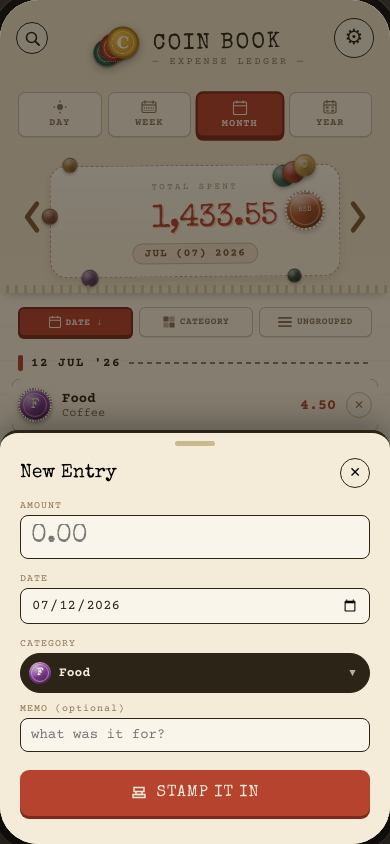
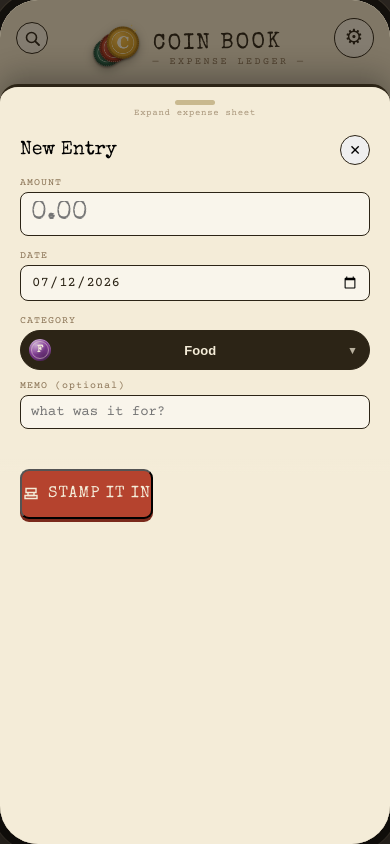
Before and after one commit to spleen1334/coinbook, a React (Vite) app: page / in a window 390 px wide. Both pictures are taken after a click on the element 195 px from the left and 787 px from the top of the page. Built offline with nearby package versions, Linux system fonts and the light colour scheme.

Commit message:
fix: keep expense sheet usable with mobile keyboards

```diff
--- a/src/App.css
+++ b/src/App.css
@@ -1702,6 +1702,9 @@ a:hover {
   font-size: 11px;
 }
 .cb-btn-outline {
+  appearance: none;
+  background: transparent;
+  font-family: inherit;
   text-align: center;
   padding: 11px 0;
   font-size: 13px;
@@ -1719,6 +1722,7 @@ a:hover {
   box-shadow: none;
 }
 .cb-btn-solid {
+  appearance: none;
   text-align: center;
   padding: 13px 0;
   font-family: 'Special Elite', monospace;
@@ -1863,14 +1867,38 @@ a:hover {
   position: absolute;
   left: 0;
   right: 0;
-  bottom: 0;
-  max-height: 82%;
+  bottom: var(--cb-visual-viewport-bottom, 0px);
+  height: min(82%, 680px);
+  max-height: min(calc(100% - 10px), var(--cb-visual-viewport-height, 100%));
   background: #f4ecd8;
   border-top: 3px solid #2c2416;
   border-radius: 18px 18px 0 0;
   z-index: 51;
   overflow-y: auto;
+  overscroll-behavior: contain;
+  -webkit-overflow-scrolling: touch;
   box-shadow: 0 -8px 30px rgba(0, 0, 0, 0.3);
+}
+.cb-sheet-expanded {
+  height: min(94%, 780px);
+}
+.cb-sheet-handle-btn {
+  display: flex;
+  flex-direction: column;
+  align-items: center;
+  justify-content: center;
+  gap: 3px;
+  width: 100%;
+  min-height: 30px;
+  padding: 8px 0 2px;
+  border: 0;
+  background: transparent;
+  color: #8a7355;
+  font:
+    9px 'Courier Prime',
+    monospace;
+  letter-spacing: 0.7px;
+  cursor: pointer;
 }
 .cb-sheet-handle {
   width: 40px;
@@ -1878,6 +1906,30 @@ a:hover {
   border-radius: 3px;
   background: #c9b98f;
 }
+.cb-sheet-handle-label {
+  opacity: 0;
+  transition: opacity 0.15s ease;
+}
+.cb-sheet-handle-btn:hover .cb-sheet-handle-label,
+.cb-sheet-handle-btn:focus-visible .cb-sheet-handle-label {
+  opacity: 1;
+}
+.cb-sheet-form {
+  min-height: 100%;
+}
+.cb-sheet-body {
+  padding: 12px 20px 18px;
+}
+.cb-sheet-heading {
+  display: flex;
+  align-items: center;
+  justify-content: space-between;
+  margin-bottom: 12px;
+}
+.cb-sheet-title {
+  font-family: 'Special Elite', monospace;
+  font-size: 19px;
+}
 .cb-field-label {
   font-size: 10px;
   letter-spacing: 1px;
@@ -1885,6 +1937,8 @@ a:hover {
   margin-bottom: 4px;
 }
 .cb-category-select {
+  appearance: none;
+  width: 100%;
   display: flex;
   align-items: center;
   gap: 8px;
@@ -1963,6 +2017,7 @@ a:hover {
   color: #a8987a;
 }
 .cb-category-chip {
+  appearance: none;
   display: flex;
   align-items: center;
   gap: 6px;
@@ -1970,8 +2025,10 @@ a:hover {
   border-radius: 16px;
   border: 1.5px solid #2c2416;
   cursor: pointer;
+  font-family: inherit;
   font-size: 12px;
   font-weight: 700;
+  text-align: left;
   transition: transform 0.15s ease;
 }
 .cb-category-chip-new {
@@ -2013,6 +2070,7 @@ a:hover {
   animation: cbFadeSlide 0.2s ease-out;
 }
 .cb-swatch {
+  appearance: none;
   width: 22px;
   height: 22px;
   border-radius: 50%;
@@ -2036,6 +2094,33 @@ a:hover {
   box-shadow: 0 3px 0 #7a2a1c;
   transition: transform 0.15s ease;
 }
+.cb-sheet-actions {
+  position: sticky;
+  bottom: 0;
+  padding: 10px 20px calc(10px + env(safe-area-inset-bottom));
+  background: linear-gradient(to bottom, rgba(244, 236, 216, 0), #f4ecd8 14px);
+}
 .cb-stamp-icon {
   flex: none;
 }
+
+@media (max-width: 600px), (max-height: 700px) {
+  .cb-sheet {
+    height: min(92dvh, 760px);
+    max-height: min(calc(100dvh - 8px), var(--cb-visual-viewport-height, 100%));
+  }
+  .cb-sheet-expanded {
+    height: calc(100dvh - 8px);
+    max-height: min(calc(100dvh - 8px), var(--cb-visual-viewport-height, 100%));
+  }
+  .cb-sheet-body {
+    padding-bottom: 12px;
+  }
+  .cb-sheet-handle-btn {
+    min-height: 36px;
+    padding-top: 10px;
+  }
+  .cb-sheet-handle-label {
+    opacity: 0.72;
+  }
+}
--- a/src/components/AddSheet.jsx
+++ b/src/components/AddSheet.jsx
@@ -1,3 +1,4 @@
+import { useEffect, useRef, useState } from 'react';
 import { coinFace } from '../utils/coin.js';
 
 export function AddSheet({
@@ -29,6 +30,57 @@ export function AddSheet({
   onClose,
   onSubmit
 }) {
+  const [isExpanded, setIsExpanded] = useState(false);
+  const [viewportMetrics, setViewportMetrics] = useState(null);
+  const sheetRef = useRef(null);
+  const amountRef = useRef(null);
+  const dateRef = useRef(null);
+
+  useEffect(() => {
+    const viewport = window.visualViewport;
+    if (!viewport) return undefined;
+
+    const updateViewportMetrics = () => {
+      const shell = sheetRef.current?.closest('.cb-phone');
+      if (!shell) return;
+
+      const shellRect = shell.getBoundingClientRect();
+      const shellFillsViewport = Math.abs(shellRect.left) <= 1 && shellRect.width >= window.innerWidth - 1;
+      if (!shellFillsViewport) {
+        setViewportMetrics(null);
+        return;
+      }
+
+      const height = Math.round(viewport.height);
+      const offsetTop = Math.round(viewport.offsetTop);
+      const viewportBottom = offsetTop + height;
+      const bottomOffset = Math.max(0, Math.round(shellRect.bottom - viewportBottom));
+      setViewportMetrics({ height, bottomOffset });
+    };
+    updateViewportMetrics();
+    window.addEventListener('resize', updateViewportMetrics);
+    viewport.addEventListener('resize', updateViewportMetrics);
+    viewport.addEventListener('scroll', updateViewportMetrics);
+    return () => {
+      window.removeEventListener('resize', updateViewportMetrics);
+      viewport.removeEventListener('resize', updateViewportMetrics);
+      viewport.removeEventListener('scroll', updateViewportMetrics);
+    };
+  }, []);
+
+  const keepFocusedFieldVisible = (event) => {
+    const target = event.currentTarget;
+    window.requestAnimationFrame(() => target.scrollIntoView({ block: 'nearest', behavior: 'smooth' }));
+  };
+  const focusNext = (event, nextRef) => {
+    if (event.key !== 'Enter') return;
+    event.preventDefault();
+    nextRef.current?.focus();
+  };
+  const preventExpenseSubmit = (event) => {
+    if (event.key === 'Enter') event.preventDefault();
+  };
+
   return (
     <>
       <div
@@ -37,48 +89,83 @@ export function AddSheet({
         style={{ animation: isClosing ? 'cbFadeIn 0.2s ease-in reverse forwards' : 'cbFadeIn 0.15s ease-out' }}
       />
       <div
-        className="cb-sheet"
-        style={{ animation: isClosing ? 'cbSheetDown 0.22s ease-in forwards' : 'cbSheetUp 0.22s ease-out' }}
+        ref={sheetRef}
+        className={`cb-sheet${isExpanded ? ' cb-sheet-expanded' : ''}`}
+        style={{
+          animation: isClosing ? 'cbSheetDown 0.22s ease-in forwards' : 'cbSheetUp 0.22s ease-out',
+          '--cb-visual-viewport-height': viewportMetrics ? `${viewportMetrics.height}px` : undefined,
+          '--cb-visual-viewport-bottom': viewportMetrics ? `${viewportMetrics.bottomOffset}px` : undefined
+        }}
       >
-        <div style={{ display: 'flex', justifyContent: 'center', padding: '8px 0 0' }}>
-          <div className="cb-sheet-handle" />
-        </div>
-        <div style={{ padding: '12px 20px 28px' }}>
-          <div style={{ display: 'flex', alignItems: 'center', justifyContent: 'space-between', marginBottom: 12 }}>
-            <div style={{ fontFamily: "'Special Elite',monospace", fontSize: 19 }}>
-              {isEditing ? t.editEntry : t.newEntry}
-            </div>
-            <div className="cb-round-btn hover-delete" onClick={onClose}>
+        <button
+          type="button"
+          className="cb-sheet-handle-btn"
+          onClick={() => setIsExpanded((expanded) => !expanded)}
+          aria-expanded={isExpanded}
+          aria-label={isExpanded ? t.collapseSheet : t.expandSheet}
+          title={isExpanded ? t.collapseSheet : t.expandSheet}
+        >
+          <span className="cb-sheet-handle" />
+          <span className="cb-sheet-handle-label">{isExpanded ? t.collapseSheet : t.expandSheet}</span>
+        </button>
+        <form
+          className="cb-sheet-form"
+          noValidate
+          onSubmit={(event) => {
+            event.preventDefault();
+            onSubmit();
+          }}
+        >
+          <div className="cb-sheet-body">
+            <div className="cb-sheet-heading">
+              <div className="cb-sheet-title">{isEditing ? t.editEntry : t.newEntry}</div>
+              <button type="button" className="cb-round-btn hover-delete" onClick={onClose} aria-label={t.close}>
                 ✕
-            </div>
+              </button>
             </div>
 
             <div className="cb-field-label">{t.amount}</div>
             <input
+              ref={amountRef}
               type="number"
               name="amount"
               inputMode="decimal"
-            enterKeyHint="done"
+              enterKeyHint="next"
               step="0.01"
               min="0"
               placeholder="0.00"
               value={amount}
               onChange={onAmountChange}
+              onFocus={keepFocusedFieldVisible}
+              onKeyDown={(event) => focusNext(event, dateRef)}
               className="cb-input cb-input-amount"
             />
 
             <div className="cb-field-label">{t.date}</div>
-          <input type="date" name="date" value={date} onChange={onDateChange} className="cb-input cb-input-date" />
+            <input
+              ref={dateRef}
+              type="date"
+              name="date"
+              value={date}
+              onChange={onDateChange}
+              onFocus={keepFocusedFieldVisible}
+              className="cb-input cb-input-date"
+            />
 
             <div className="cb-field-label">{t.category}</div>
-          <div className="cb-category-select hover-lift" onClick={onToggleCategoryPicker}>
+            <button
+              type="button"
+              className="cb-category-select hover-lift"
+              onClick={onToggleCategoryPicker}
+              onFocus={keepFocusedFieldVisible}
+            >
               <div className="cb-coin-select-face" style={{ background: coinFace(selectedCategoryColor) }}>
                 <div className="cb-coin-select-rim" />
                 <span className="cb-coin-select-letter">{selectedCategoryLabel.charAt(0).toUpperCase()}</span>
               </div>
               <div style={{ flex: 1 }}>{selectedCategoryLabel}</div>
               <div style={{ fontSize: 11, opacity: 0.7 }}>{categoryPickerOpen ? '▴' : '▾'}</div>
-          </div>
+            </button>
 
             {categoryPickerOpen && (
               <>
@@ -88,6 +175,8 @@ export function AddSheet({
                     type="search"
                     value={categoryPickerQuery}
                     onChange={onCategoryPickerQueryChange}
+                    onFocus={keepFocusedFieldVisible}
+                    onKeyDown={preventExpenseSubmit}
                     placeholder="Search categories…"
                     aria-label="Search categories"
                     className="cb-category-search"
@@ -95,7 +184,8 @@ export function AddSheet({
                 </div>
                 <div className="cb-category-grid">
                   {categoriesForPicker.map((cat) => (
-                  <div
+                    <button
+                      type="button"
                       key={cat.id}
                       className="cb-category-chip hover-lift"
                       onClick={cat.select}
@@ -106,11 +196,15 @@ export function AddSheet({
                         <span className="cb-coin-chip-letter">{cat.initial}</span>
                       </div>
                       {cat.name}
-                  </div>
+                    </button>
                   ))}
-                <div className="cb-category-chip cb-category-chip-new hover-lift" onClick={onStartNewCategory}>
+                  <button
+                    type="button"
+                    className="cb-category-chip cb-category-chip-new hover-lift"
+                    onClick={onStartNewCategory}
+                  >
                     {t.newChip}
-                </div>
+                  </button>
                 </div>
               </>
             )}
@@ -122,12 +216,15 @@ export function AddSheet({
                   placeholder={t.newCatPlaceholder}
                   value={newCatName}
                   onChange={onNewCatNameChange}
+                  onFocus={keepFocusedFieldVisible}
+                  onKeyDown={preventExpenseSubmit}
                   className="cb-input"
                   style={{ marginBottom: 8 }}
                 />
                 <div style={{ display: 'flex', gap: 6, marginBottom: 8 }}>
                   {swatches.map((sw, i) => (
-                  <div
+                    <button
+                      type="button"
                       key={i}
                       className="cb-swatch hover-swatch"
                       onClick={sw.select}
@@ -136,12 +233,12 @@ export function AddSheet({
                   ))}
                 </div>
                 <div style={{ display: 'flex', gap: 8 }}>
-                <div className="cb-btn-solid cb-btn-flex hover-lift" onClick={onConfirmNewCategory}>
+                  <button type="button" className="cb-btn-solid cb-btn-flex hover-lift" onClick={onConfirmNewCategory}>
                     {t.add}
-                </div>
-                <div className="cb-btn-outline cb-btn-flex hover-lift" onClick={onCancelNewCategory}>
+                  </button>
+                  <button type="button" className="cb-btn-outline cb-btn-flex hover-lift" onClick={onCancelNewCategory}>
                     {t.cancel}
-                </div>
+                  </button>
                 </div>
               </div>
             )}
@@ -150,15 +247,22 @@ export function AddSheet({
             <div className="cb-memo-wrap">
               <input
                 type="text"
+                enterKeyHint="done"
                 placeholder={t.memoPlaceholder}
                 value={note}
                 onChange={onNoteChange}
+                onFocus={keepFocusedFieldVisible}
                 className="cb-input cb-input-memo"
                 aria-autocomplete="list"
                 aria-controls={noteSuggestions.length ? 'cb-note-suggestions' : undefined}
               />
               {noteSuggestions.length > 0 && (
-              <div id="cb-note-suggestions" className="cb-note-suggestions" role="listbox" aria-label="Previous notes">
+                <div
+                  id="cb-note-suggestions"
+                  className="cb-note-suggestions"
+                  role="listbox"
+                  aria-label="Previous notes"
+                >
                   {noteSuggestions.map((suggestion) => (
                     <button
                       type="button"
@@ -174,8 +278,10 @@ export function AddSheet({
                 </div>
               )}
             </div>
+          </div>
 
-          <div className="cb-stamp-btn hover-stamp" onClick={onSubmit}>
+          <div className="cb-sheet-actions">
+            <button type="submit" className="cb-stamp-btn hover-stamp">
               <svg className="cb-stamp-icon" width="18" height="18" viewBox="0 0 18 18" aria-hidden="true">
                 <path d="M4 3.5h10v4H4zM6 7.5h6v3H6z" fill="none" stroke="currentColor" strokeWidth="1.4" />
                 <path
@@ -187,8 +293,9 @@ export function AddSheet({
                 />
               </svg>
               <span>{isEditing ? t.saveChanges : t.stampItIn}</span>
+            </button>
           </div>
-        </div>
+        </form>
       </div>
     </>
   );
--- a/src/data/i18n.js
+++ b/src/data/i18n.js
@@ -169,6 +169,9 @@ export const UI_TEXT = {
     newChip: '+ New',
     editEntry: 'Edit Entry',
     saveChanges: 'SAVE CHANGES',
+    close: 'Close',
+    expandSheet: 'Expand expense sheet',
+    collapseSheet: 'Collapse expense sheet',
     settingsTitle: 'Settings',
     language: 'Language',
     currency: 'Currency',
@@ -229,6 +232,9 @@ export const UI_TEXT = {
     newChip: '+ Ново',
     editEntry: 'Измени унос',
     saveChanges: 'САЧУВАЈ',
+    close: 'Затвори',
+    expandSheet: 'Прошири унос трошка',
+    collapseSheet: 'Скупи унос трошка',
     settingsTitle: 'Подешавања',
     language: 'Језик',
     currency: 'Валута',
@@ -289,6 +295,9 @@ export const UI_TEXT = {
     newChip: '+ Новая',
     editEntry: 'Редактировать',
     saveChanges: 'СОХРАНИТЬ',
+    close: 'Закрыть',
+    expandSheet: 'Развернуть форму расхода',
+    collapseSheet: 'Свернуть форму расхода',
     settingsTitle: 'Настройки',
     language: 'Язык',
     currency: 'Валюта',
```
Lines whose indentation alone changed are shown as unchanged.
